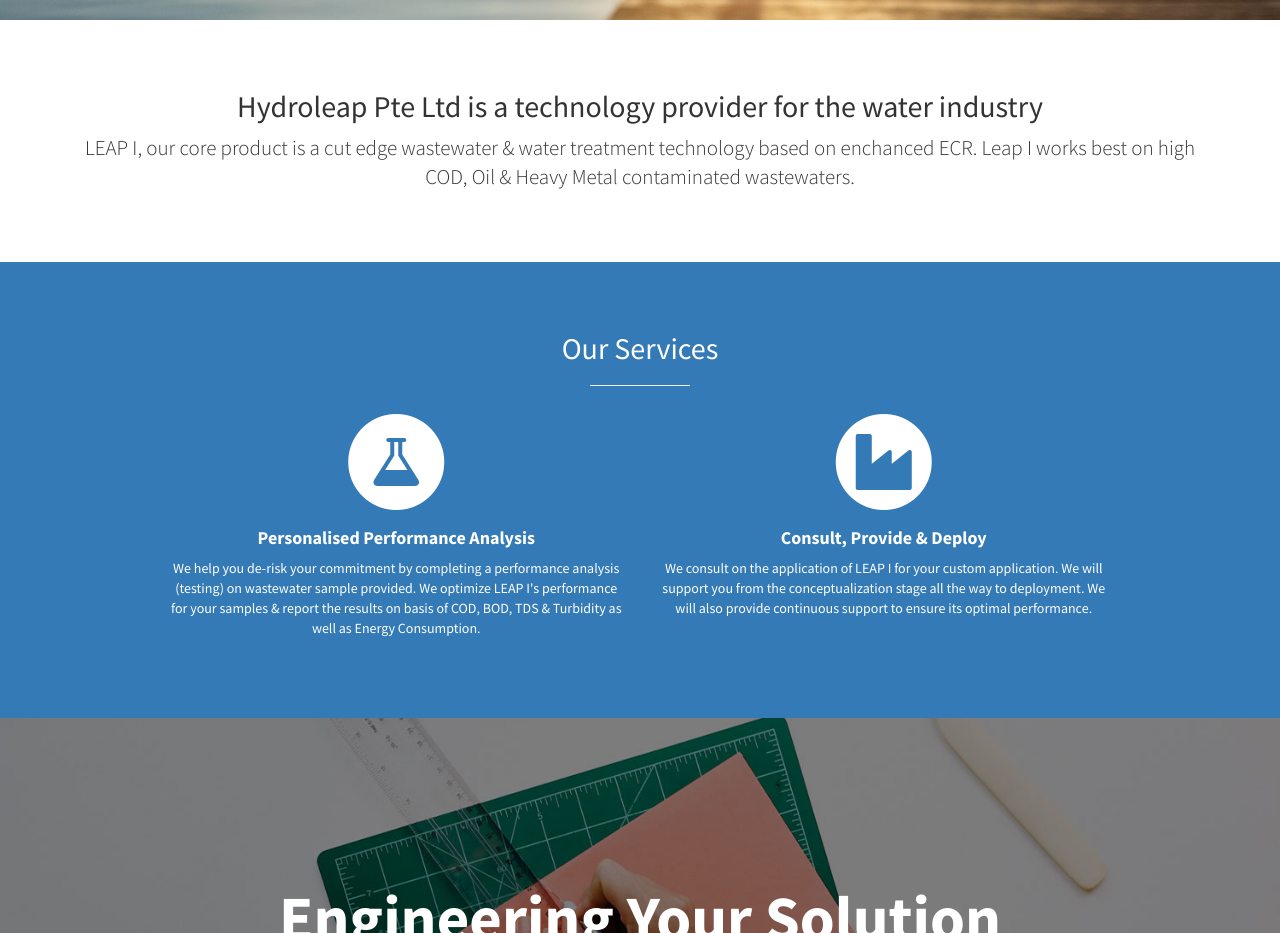
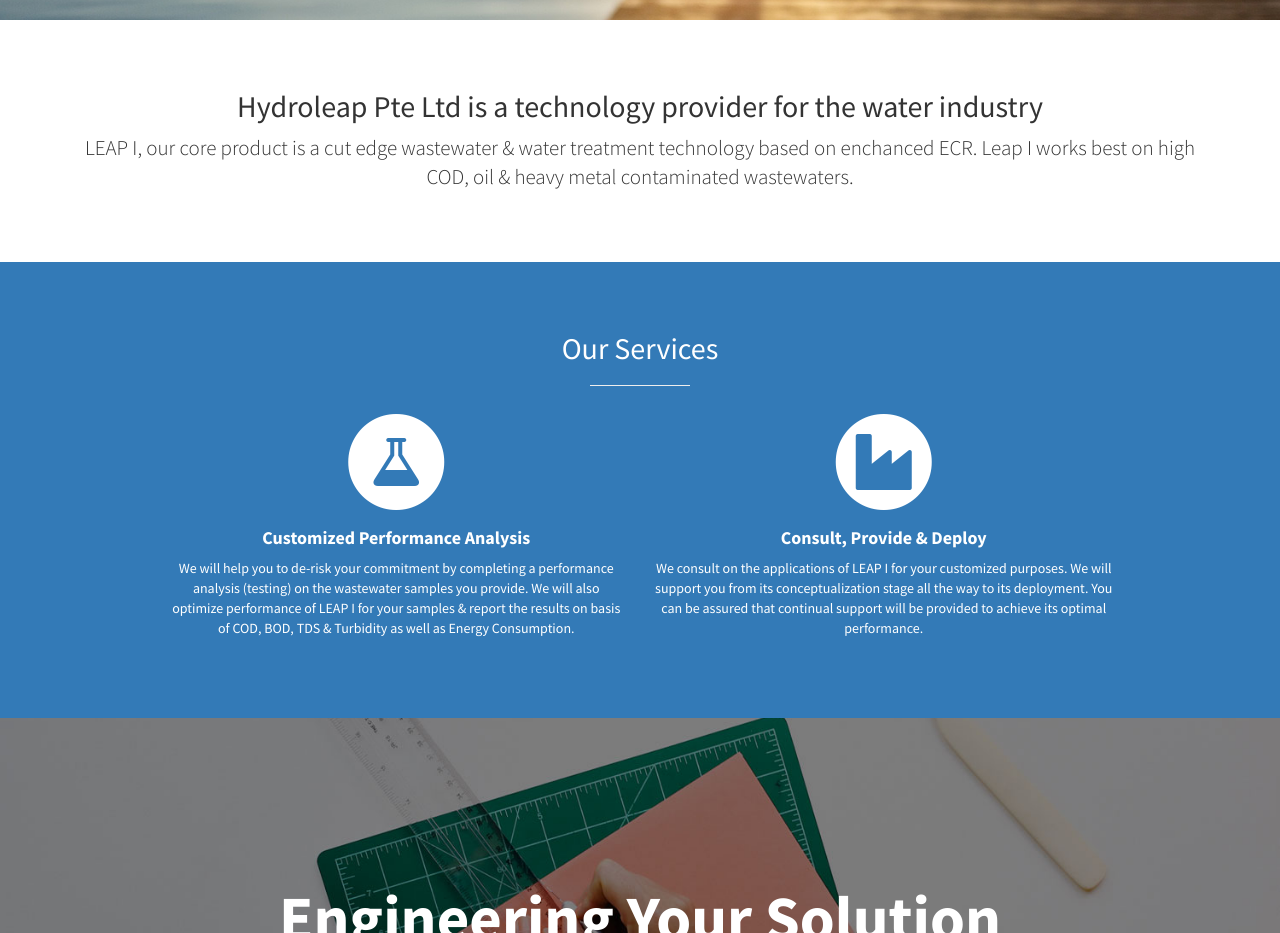
Before and after one commit to SuganthanChandran/Hydroleap, a plain HTML site: page index.html in a window 1280 px wide. Shown: the part 780-1713 px from the top of the page. Drawn offline with Linux system fonts and the light colour scheme.

Commit message:
editted content

```diff
--- a/index.html
+++ b/index.html
@@ -83,7 +83,7 @@
             <div class="row">
                 <div class="col-lg-12 text-center">
                     <h2>Hydroleap Pte Ltd is a technology provider for the water industry</h2>
-                    <p class="lead">LEAP I, our core product is a cut edge wastewater & water treatment technology based on enchanced ECR. Leap I works best on high COD, Oil & Heavy Metal contaminated wastewaters.</p>
+                    <p class="lead">LEAP I, our core product is a cut edge wastewater & water treatment technology based on enchanced ECR. Leap I works best on high COD, oil & heavy metal contaminated wastewaters.</p>
                 </div>
             </div>
             <!-- /.row -->
@@ -108,9 +108,9 @@
                                 <i class="fa fa-flask fa-stack-1x text-primary"></i>
                             </span>
                                 <h4>
-                                    <strong>Personalised Performance Analysis</strong>
+                                    <strong>Customized Performance Analysis</strong>
                                 </h4>
-                                <p>We help you de-risk your commitment by completing a performance analysis (testing) on wastewater sample provided. We optimize LEAP I's performance for your samples & report the results on basis of COD, BOD, TDS & Turbidity as well as Energy Consumption.</p>
+                                <p>We will help you to de-risk your commitment by completing a performance analysis (testing) on the wastewater samples you provide. We will also optimize performance of LEAP I for your samples & report the results on basis of COD, BOD, TDS & Turbidity as well as Energy Consumption.</p>
                                 <!--
 								<a href="#" class="btn btn-light">Learn More</a>
 								-->
@@ -125,7 +125,7 @@
                                 <h4>
                                     <strong>Consult, Provide & Deploy</strong>
                                 </h4>
-                                <p>We consult on the application of LEAP I for your custom application. We will support you from the conceptualization stage all the way to deployment. We will also provide continuous support to ensure its optimal performance.</p>
+                                <p>We consult on the applications of LEAP I for your customized purposes. We will support you from its conceptualization stage all the way to its deployment. You can be assured that continual support will be provided to achieve its optimal performance.</p>
                                 <!--
 								<a href="#" class="btn btn-light">Learn More</a>
 								-->                            </div>
```
